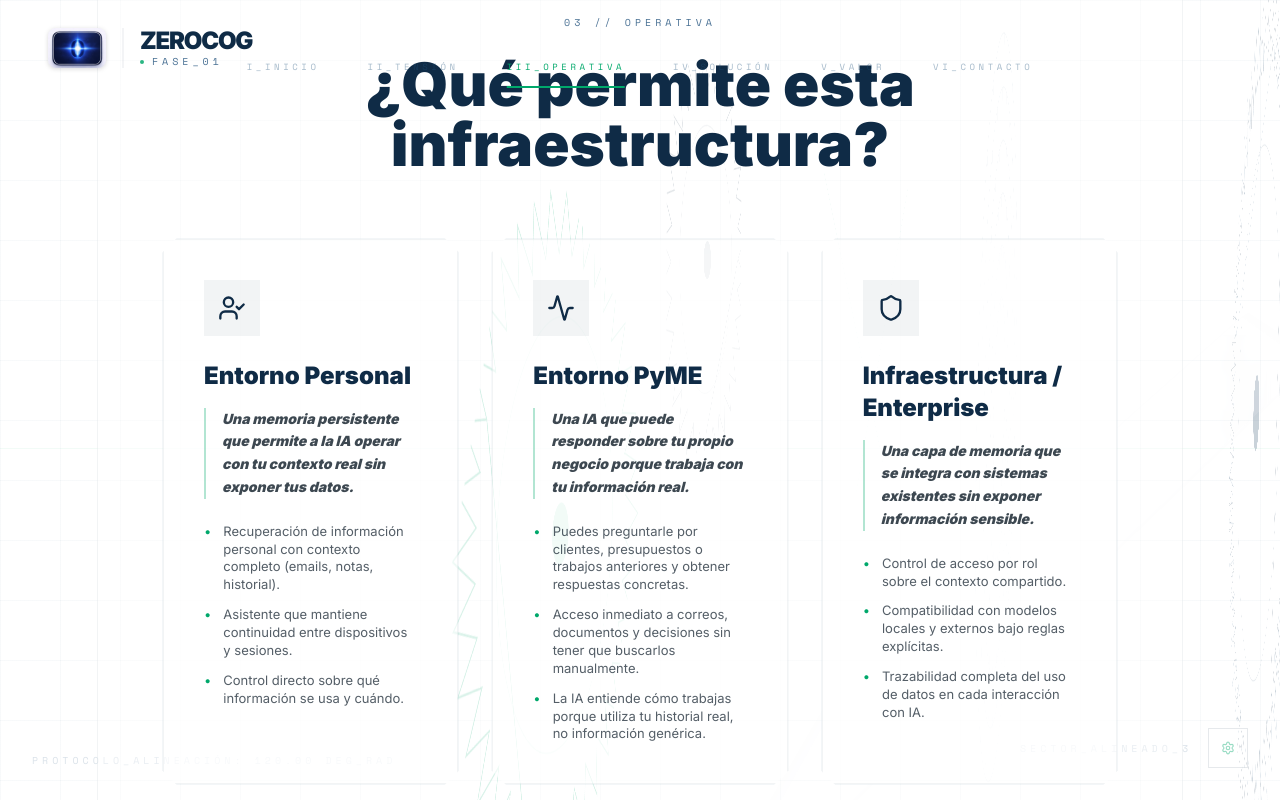
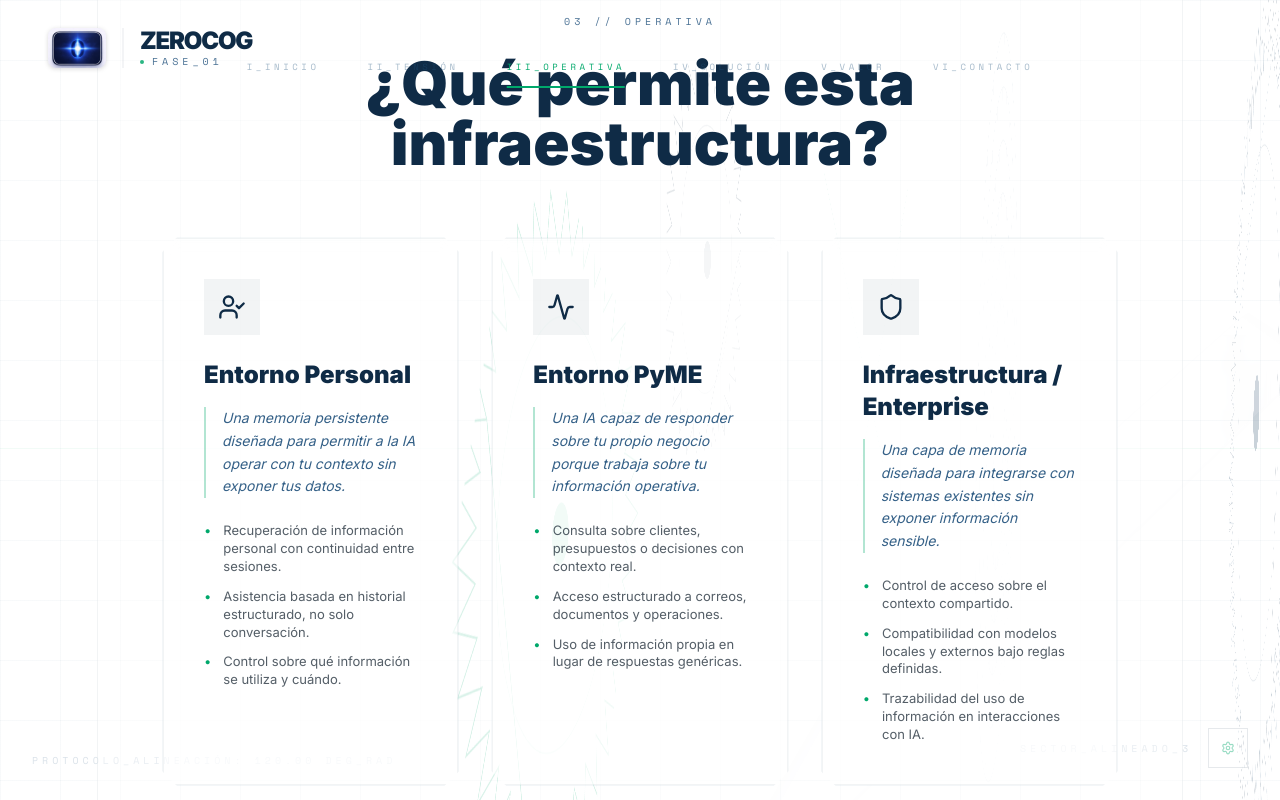
Before and after one commit to GoldorTeps/zerocog-web, a React (Vite) app: page / in a window 1280 px wide. Both pictures are taken after a click on the button "III_OPERATIVA". Built offline with nearby package versions, Linux system fonts and the light colour scheme.

Commit message:
version 1.01, oficialmente una hora después nada más

```diff
--- a/src/pages/LandingPage.jsx
+++ b/src/pages/LandingPage.jsx
@@ -37,7 +37,7 @@
         transition={{ delay: 0.4 }}
         className="text-2xl lg:text-3xl font-light text-[#1E4F7A] max-w-3xl leading-relaxed"
       >
-        Infraestructura de memoria que permite a la IA operar con <span className="text-[#0F2B46] italic border-b border-[#00A86B]/30">contexto real</span> sin exponer datos ni comprometer la privacidad.
+        Infraestructura de memoria diseñada para permitir a la IA operar con <span className="text-[#0F2B46] italic border-b border-[#00A86B]/30">contexto real</span> sin exponer datos ni comprometer la privacidad.
       </motion.p>
 
       <div className="flex gap-8 pt-6 pointer-events-auto">
@@ -72,9 +72,9 @@
             El límite de la <br />
             <span className="text-gray-400">IA actual</span>
           </h2>
-          <p className="text-xl text-[#0C1A26] leading-relaxed opacity-90 font-light italic">
+          <p className="text-xl text-[#1E4F7A]/90 leading-relaxed font-light italic">
             Las IAs actuales procesan información, pero no mantienen contexto. <br />
-            <span className="font-bold border-b border-gray-200">Operan por sesión, no sobre memoria.</span>
+            <span className="border-b border-gray-100">Operan por sesión, no sobre memoria estructurada.</span>
           </p>
         </div>
 
@@ -99,9 +99,9 @@
             El dilema de la <br />
             <span className="text-[#00A86B]">IA futura</span>
           </h2>
-          <p className="text-xl text-[#0C1A26] leading-relaxed opacity-90 font-light italic">
-            Cuando la IA tenga acceso continuo a tu información, el problema deja de ser técnico. <br />
-            <span className="font-bold border-b border-[#00A86B]/20">Pasa a ser una cuestión de control.</span>
+          <p className="text-xl text-[#0F2B46]/80 leading-relaxed font-light italic">
+            Cuando la IA tenga acceso continuo a información contextual, el problema deja de ser técnico. <br />
+            <span className="border-b border-[#00A86B]/10">Pasa a ser una cuestión de control.</span>
           </p>
         </div>
 
@@ -109,7 +109,7 @@
           {[
             "¿Quién es propietario de la memoria generada?",
             "¿Dónde reside realmente ese contexto?",
-            "¿Se usa para ayudarte o para explotarte?"
+            "¿Se utiliza para asistir o para extraer valor del usuario?"
           ].map((item, i) => (
             <div key={i} className="flex items-center gap-6 group/item">
               <div className="w-1 h-8 bg-[#00A86B]/30 group-hover/item:bg-[#10B981] transition-all" />
@@ -129,7 +129,7 @@
       <div className="mono-tech">04 // LA_SOLUCIÓN</div>
       <h2 className="text-6xl font-black text-[#0F2B46]">Arquitectura de Memoria Soberana</h2>
       <p className="text-xl text-[#1E4F7A]/80 font-light max-w-2xl mx-auto italic">
-        Una misma memoria, dos formas de operar según el nivel de control y potencia que necesites.
+        Una misma memoria, dos formas de operar según el nivel de control y capacidad requerido.
       </p>
     </div>
     <div className="grid md:grid-cols-2 gap-10 max-w-5xl mx-auto">
@@ -141,14 +141,14 @@
             <h3 className="text-3xl font-black text-[#0F2B46]">Modo Soberano</h3>
           </div>
           <div className="space-y-6 flex-1">
-            <p className="text-[#0C1A26] text-lg leading-relaxed font-bold italic">
-              La IA opera directamente sobre tus datos, en tu propio entorno.
+            <p className="text-[#1E4F7A]/90 text-lg leading-relaxed font-normal italic">
+              La IA opera directamente sobre los datos dentro del entorno controlado.
             </p>
             <ul className="space-y-3">
               {[
-                "Ejecución completamente local",
-                "Sin transferencias externas",
-                "Máxima velocidad y control"
+                "Ejecución local.",
+                "Sin transferencias externas de información sensible.",
+                "Máximo control sobre datos y contexto."
               ].map((item, i) => (
                 <li key={i} className="flex items-center gap-3 text-[#0C1A26]/70 text-sm">
                   <div className="w-1.5 h-1.5 bg-[#00A86B] rotate-45" />
@@ -172,14 +172,14 @@
             <h3 className="text-3xl font-black text-[#0F2B46]">Modo Externo</h3>
           </div>
           <div className="space-y-6 flex-1">
-            <p className="text-[#0C1A26] text-lg leading-relaxed font-bold italic">
-              Usas modelos avanzados sin exponer tu información real.
+            <p className="text-[#1E4F7A]/90 text-lg leading-relaxed font-normal italic">
+              Uso de modelos avanzados manteniendo separación entre contexto y datos reales.
             </p>
             <ul className="space-y-3">
               {[
-                "Anonimización antes de salir",
-                "Compatible con cualquier proveedor",
-                "Escalable bajo demanda"
+                "Procesos de anonimización antes de cualquier transferencia.",
+                "Compatibilidad con distintos proveedores de IA.",
+                "Escalabilidad bajo demanda."
               ].map((item, i) => (
                 <li key={i} className="flex items-center gap-3 text-[#0C1A26]/70 text-sm">
                   <div className="w-1.5 h-1.5 bg-[#1E4F7A]/30 rotate-45" />
@@ -209,31 +209,31 @@
       {[
         {
           title: "Entorno Personal",
-          text: "Una memoria persistente que permite a la IA operar con tu contexto real sin exponer tus datos.",
+          text: "Una memoria persistente diseñada para permitir a la IA operar con tu contexto sin exponer tus datos.",
           bullets: [
-            "Recuperación de información personal con contexto completo (emails, notas, historial).",
-            "Asistente que mantiene continuidad entre dispositivos y sesiones.",
-            "Control directo sobre qué información se usa y cuándo."
+            "Recuperación de información personal con continuidad entre sesiones.",
+            "Asistencia basada en historial estructurado, no solo conversación.",
+            "Control sobre qué información se utiliza y cuándo."
           ],
           icon: <UserCheck size={28} />
         },
         {
           title: "Entorno PyME",
-          text: "Una IA que puede responder sobre tu propio negocio porque trabaja con tu información real.",
+          text: "Una IA capaz de responder sobre tu propio negocio porque trabaja sobre tu información operativa.",
           bullets: [
-            "Puedes preguntarle por clientes, presupuestos o trabajos anteriores y obtener respuestas concretas.",
-            "Acceso inmediato a correos, documentos y decisiones sin tener que buscarlos manualmente.",
-            "La IA entiende cómo trabajas porque utiliza tu historial real, no información genérica."
+            "Consulta sobre clientes, presupuestos o decisiones con contexto real.",
+            "Acceso estructurado a correos, documentos y operaciones.",
+            "Uso de información propia en lugar de respuestas genéricas."
           ],
           icon: <Activity size={28} />
         },
         {
           title: "Infraestructura / Enterprise",
-          text: "Una capa de memoria que se integra con sistemas existentes sin exponer información sensible.",
+          text: "Una capa de memoria diseñada para integrarse con sistemas existentes sin exponer información sensible.",
           bullets: [
-            "Control de acceso por rol sobre el contexto compartido.",
-            "Compatibilidad con modelos locales y externos bajo reglas explícitas.",
-            "Trazabilidad completa del uso de datos en cada interacción con IA."
+            "Control de acceso sobre el contexto compartido.",
+            "Compatibilidad con modelos locales y externos bajo reglas definidas.",
+            "Trazabilidad del uso de información en interacciones con IA."
           ],
           icon: <Shield size={28} />
         }
@@ -245,7 +245,7 @@
             </div>
             <div className="space-y-4 flex-1">
               <h3 className="text-2xl font-black text-[#0F2B46]">{use.title}</h3>
-              <p className="text-[#0C1A26]/80 text-sm leading-relaxed font-bold italic border-l-2 border-[#00A86B]/30 pl-4">
+              <p className="text-[#1E4F7A]/90 text-sm leading-relaxed font-normal italic border-l-2 border-[#00A86B]/30 pl-4">
                 {use.text}
               </p>
               <ul className="space-y-3 pt-2">
@@ -281,9 +281,9 @@
       </h2>
       <div className="space-y-8">
         {[
-          { h: "Control de datos por diseño", p: "Arquitectura pensada para que el dato nunca abandone su dominio sin control explícito." },
-          { h: "Continuidad operativa real", p: "El sistema mantiene contexto estructurado a largo plazo, no solo histórico conversacional." },
-          { h: "Desacoplamiento del modelo", p: "La inteligencia es intercambiable. La memoria es permanente." }
+          { h: "Control de datos por diseño", p: "Arquitectura planteada para que el dato no abandone su dominio sin control explícito." },
+          { h: "Continuidad operativa", p: "Diseñada para mantener contexto estructurado a largo plazo, más allá del histórico conversacional." },
+          { h: "Desacoplamiento del modelo", p: "La inteligencia es intercambiable. La memoria permanece." }
         ].map((prop, i) => (
           <div key={i} className="space-y-2 group">
             <h3 className="text-xl font-black text-[#0F2B46] flex items-center gap-3 group-hover:text-[#00A86B] transition-colors">
@@ -308,17 +308,16 @@
       <div className="space-y-6">
         <h2 className="text-7xl font-black text-[#0F2B46] tracking-tighter italic uppercase">Acceso y contacto</h2>
         <p className="text-2xl text-[#1E4F7A]/80 font-light max-w-3xl leading-relaxed italic">
-          Documentación disponible bajo acceso controlado. <br />
-          Para contexto, colaboración o integración, este es el punto de entrada.
+          Documentación disponible bajo acceso controlado. Para contexto, colaboración o integración, este es el punto de entrada.
         </p>
       </div>
 
       <div className="flex flex-col items-center gap-12">
         <button
           onClick={() => navigate('/login')}
-          className="px-16 py-6 bg-[#00A86B] text-white font-black tracking-[0.2em] uppercase hover:bg-[#0F2B46] transition-all bevelled shadow-2xl scale-110"
+          className="px-16 py-6 bg-[#00A86B] text-white font-black tracking-[0.2em] uppercase hover:bg-[#0F2B46] transition-all bevelled shadow-2xl scale-110 text-center"
         >
-          Entrar al repositorio técnico
+          Acceso a documentación técnica
         </button>
 
         <div className="relative group">
```
